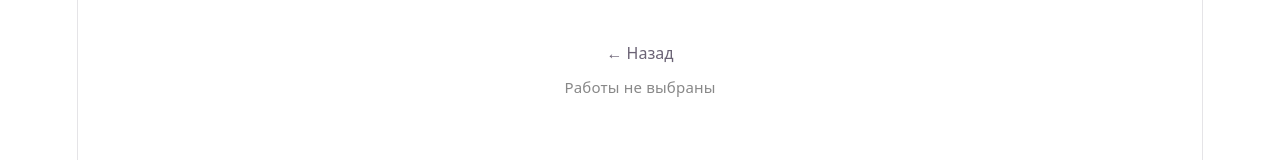
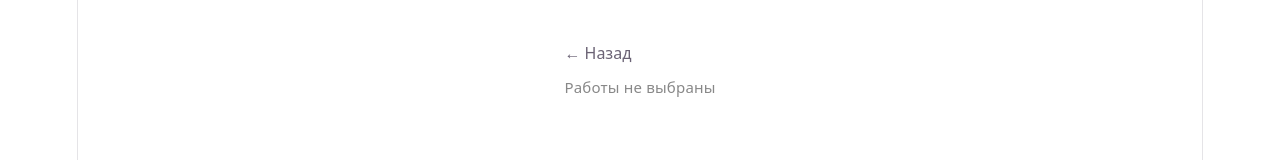
Before and after one commit to BatanAndrei/construction_calculator, a React (Vite) app: page /work/zabor/calc in a window 1280 px wide. Shown: the top 160 px of the page. Built offline with nearby package versions, Linux system fonts and the light colour scheme.

Commit message:
fix Button position

```diff
--- a/src/components/Button/Button.module.css
+++ b/src/components/Button/Button.module.css
@@ -15,6 +15,7 @@
 
 /* Назад */
 .back {
+  align-self: flex-start;
   background: transparent;
   color: inherit;
   padding: 8px 0;
```
